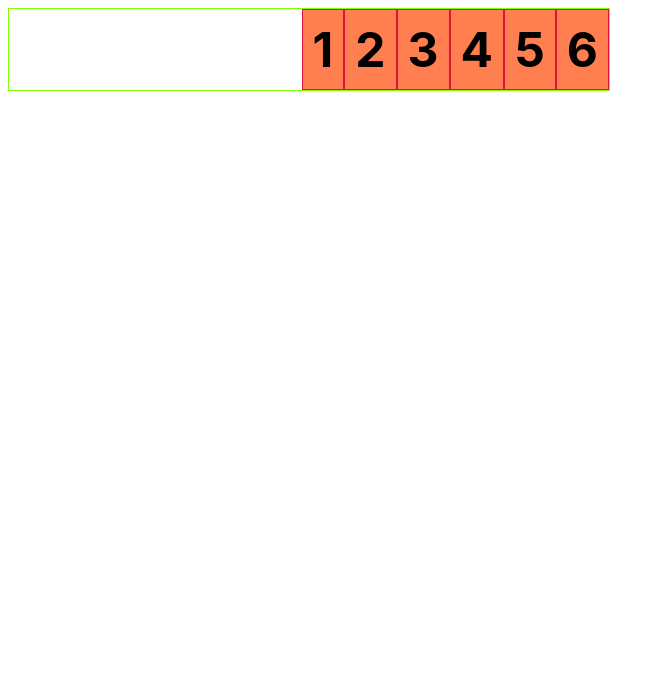
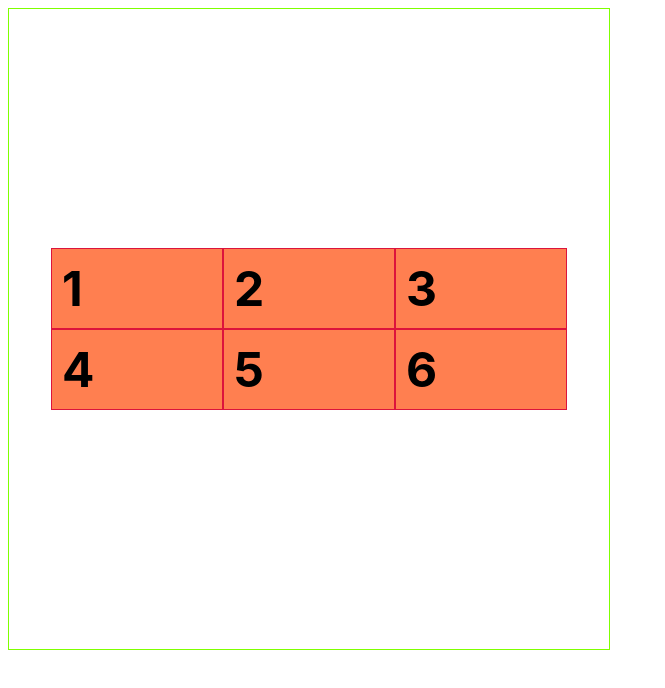
Before and after one commit to ghanavel/Flex-box-learning, a plain HTML site: page flex-wrap/start.html in a window 1280 px wide. Shown: the whole page, without its empty margins (0-665 px from the left). Drawn offline with Linux system fonts and the light colour scheme.

Commit message:
1 file modified

```diff
--- a/flex-wrap/start.css
+++ b/flex-wrap/start.css
@@ -1,10 +1,16 @@
 .container {
   display: flex;
   width: 600px;
-  /* justify-content: end; */
-  justify-content: flex-end;
-  /* justify-content: space-evenly; */
-  /* justify-content: space-between; */
-  /* justify-content Based main axis, for cross axis we have to use align-item */
-  /* start and end wont support chrome */
+  height: 80vh;
+  flex-wrap: wrap;
+  /* justify-content: space-around; */
+  justify-content: center;
+  /* align-content: flex-end; */
+  align-content: center;
+
+  /* align-content cross axis */
 }
+
+.item {
+  width: 150px;
+}
```
